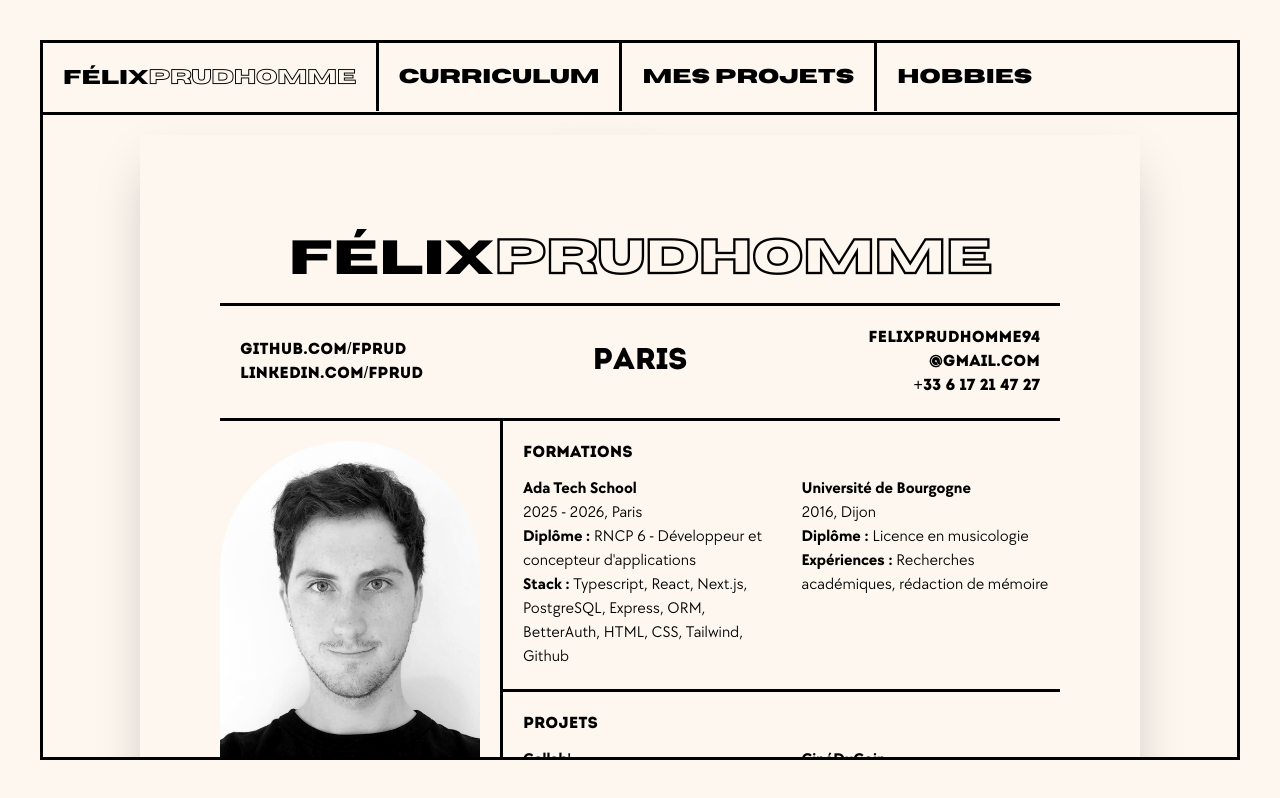
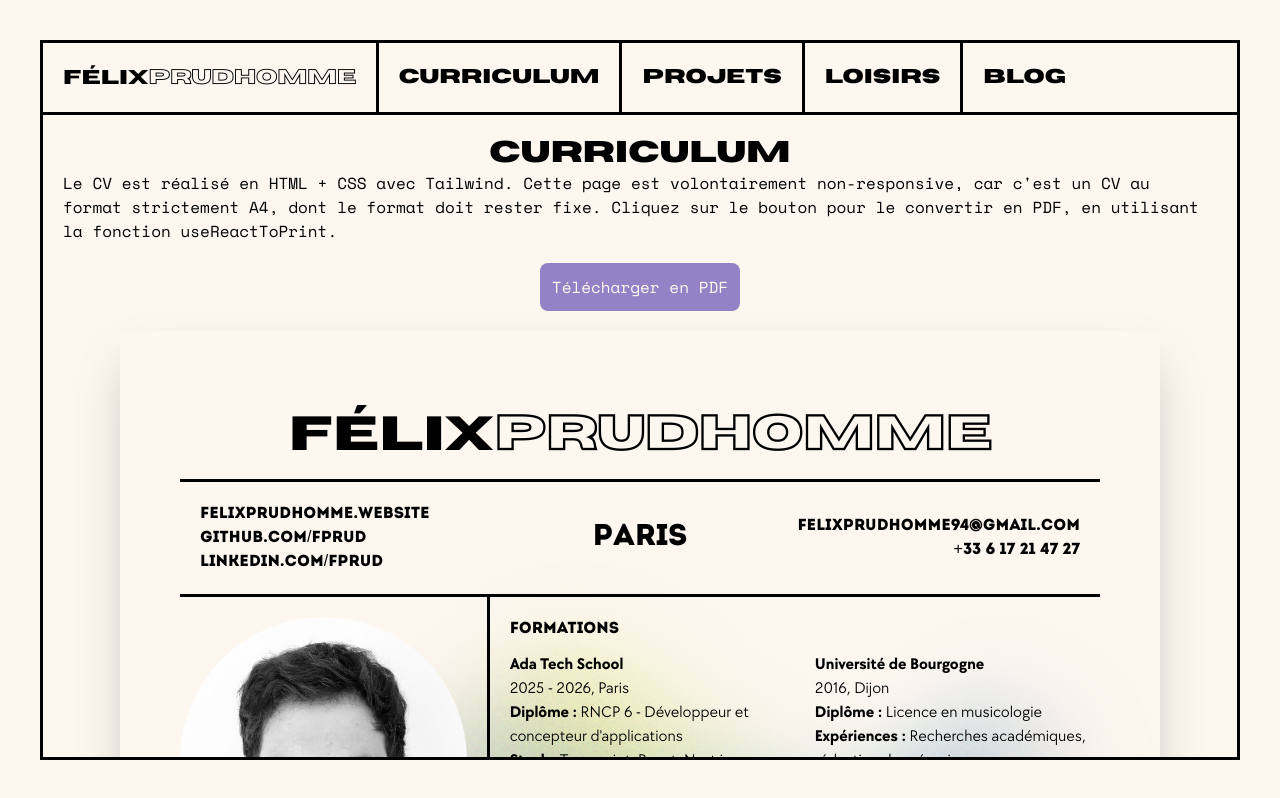
Before and after one commit to FPrud/portfolio, a Next.js app: page /curriculum in a window 1280 px wide. Built offline with nearby package versions, Linux system fonts and the light colour scheme.

Commit message:
update: CV

```diff
--- a/Components/Navbar.tsx
+++ b/Components/Navbar.tsx
@@ -26,28 +26,23 @@ export const Navbar = () => {
 
     return (
         <div id="navBar" className="flex border-b-3 overflow-auto text-xl">
-            <Link href="/">
-                <div className="p-5">
+            <Link href="/" className="p-5">
                     <h3>
                         <span className="Horizon">Félix</span>
                         <span className="HorizonOutlined font-black">Prudhomme</span>
                     </h3>
-                </div>
             </Link>
-            <Link href="/curriculum">
-                <div className="p-5 border-l-3">
+            <Link href="/curriculum"  className="p-5 border-l-3">
                     <h3 className="Horizon">Curriculum</h3>
-                </div>
             </Link>
-            <Link href="/projets">
-                <div className="p-5 border-l-3">
-                    <h3 className="Horizon">Mes&nbsp;projets</h3>
-                </div>
+            <Link href="/projets" className="p-5 border-l-3">
+                    <h3 className="Horizon">Projets</h3>
             </Link>
-            <Link href="/hobbies">
-                <div className="p-5 border-l-3">
-                    <h3 className="Horizon">hobbies</h3>
-                </div>
+            <Link href="/hobbies" className="p-5 border-l-3">
+                    <h3 className="Horizon">Loisirs</h3>
+            </Link>
+            <Link href="/blog" className="p-5 border-l-3">
+                    <h3 className="Horizon">Blog</h3>
             </Link>
         </div>
     );
--- a/app/curriculum/page.tsx
+++ b/app/curriculum/page.tsx
@@ -1,10 +1,48 @@
+"use client";
+
 import Link from "next/link";
+import { useRef } from "react";
+import { useReactToPrint } from "react-to-print";
 
 export default function curriculumPage() {
+  const cvRef = useRef<HTMLDivElement>(null);
+
+  const handleDownloadPDF = useReactToPrint({
+    contentRef: cvRef,
+    documentTitle: "CV_Felix_Prudhomme",
+    pageStyle: `
+      @page {
+        size: A4;
+        margin: 0;
+      }
+      @media print {
+        body {
+          -webkit-print-color-adjust: exact;
+          print-color-adjust: exact;
+        }
+
+        #CV {
+          box-shadow: none !important;
+          transform-origin: top left;
+          overflow: hidden;
+        }
+      }
+    `,
+  });
+
   return (
-    <main id="page entière" className="flex flex-1 flex-col p-5 bg-blob overflow-auto items-center">
+    <main id="page entière" className="flex flex-1 flex-col  w-full p-5 overflow-auto">
+      <h1 id="title" className="text-center Horizon text-3xl">Curriculum</h1>
+      <p id="presentation" className="pb-5" >Le CV est réalisé en HTML + CSS avec Tailwind. Cette page est volontairement non-responsive, car c'est un CV au format strictement A4, dont le format doit rester fixe. Cliquez sur le bouton pour le convertir en PDF, en utilisant la fonction useReactToPrint.</p>
+      <button
+        onClick={handleDownloadPDF}
+        className="mb-5 p-3 bg-(--color-accent) text-(--color-background) rounded-lg self-center"
+      >
+        Télécharger en PDF
+      </button>
 
-      <div id="CV" className="flex flex-col w-250 aspect-[1/1.414] bg-(--color-background) p-20 shadow-2xl">
+      <div className="flex justify-center min-w-fit">
+        <div ref={cvRef} id="CV" className="flex flex-col w-260 aspect-[1/1.414] bg-(--color-background) p-15 shadow-2xl bg-blob ">
 
           <div id="title" className="flex flex-wrap justify-center border-b-3">
             <h1 className="flex flex-wrap justify-center text-5xl break-all p-5">
@@ -16,8 +54,9 @@ export default function curriculumPage() {
           <div id="links" className="flex justify-between Intro items-center border-b-3 p-5">
 
             <div id="col-1" className="flex flex-col w-1/3 text-left text-wrap">
-            <Link href="https://github.com/FPrud" target="_blank">github.com/fprud</Link>
-            <Link href="https://www.linkedin.com/in/f%C3%A9lix-prudhomme-2767a6330/" target="_blank">linkedin.com/fprud</Link>
+              <Link href="https://felixprudhomme.website/" target="_blank">Felixprudhomme.website</Link>
+              <Link href="https://github.com/FPrud" target="_blank">Github.com/fprud</Link>
+              <Link href="https://www.linkedin.com/in/f%C3%A9lix-prudhomme-2767a6330/" target="_blank">Linkedin.com/fprud</Link>
             </div>
 
             <div id="col-2" className="flex flex-col w-1/3 text-3xl text-center">
@@ -45,7 +84,7 @@ export default function curriculumPage() {
                 </div>
                 <div id="jobSearch" className="pb-3 text-justify">
                   <p className="Intro">
-                  Développeur fullstack en recherche d’alter-<span>nance</span>  : 4j par semaine pendant 12 mois, à partir de mai 2026.
+                    Développeur fullstack en recherche d’alternance  : 4j par semaine pendant 12 mois, à partir de mai 2026.
                   </p>
                 </div>
                 <div id="shortBio" className="text-justify">
@@ -74,7 +113,7 @@ export default function curriculumPage() {
               </div>
 
               <div id="hobbies" className="pt-5 pr-5">
-              <h2 className="Intro pb-3">Loisirs</h2>
+                <h2 className="Intro">Loisirs</h2>
                 <ul className="Chocolates list-disc list-inside">
                   <li>Photographie argentique : développement et tirages manuels</li>
                   <li>Enregistrement de podcasts en mix</li>
@@ -134,8 +173,8 @@ export default function curriculumPage() {
                     <Link href="https://cineducoinadatechschool.vercel.app/" target="_blank"><h3 className="ChocolatesBold">CinéDuCoin</h3></Link>
                     <p className="Chocolates text-justify">
                       Paris, 2025
-                    <br />Application permettant de trouver tous les cinémas se trouvant aux alentours, avec une recherche par adresse et un paramètre ajustable de distance.
-                    <br /><span className="ChocolatesBold">Features :</span> Fetch de deux APIs en chaîne, auto-complétion de recherche, calcul de distance par coordonnées géoloc.
+                      <br />une application permettant de trouver tous les cinémas se trouvant aux alentours, avec une recherche par adresse et un paramètre ajustable de distance.
+                      <br /><span className="ChocolatesBold">Features :</span> Fetch de deux APIs en chaîne, auto-complétion de recherche, calcul de distance par coordonnées géolocalisées.
                       <br /><span className="ChocolatesBold">Stack :</span> HTML, CSS, Javascript
                       <br /><Link href="https://github.com/FPrud/collab-1.0" target="_blank" className="ChocolatesBold">Voir le projet sur Github</Link>
                       <br /><Link href="https://collab-1-0.vercel.app/" target="_blank" className="ChocolatesBold">Voir le projet déployé</Link>
@@ -173,6 +212,7 @@ export default function curriculumPage() {
             </div>
           </div>
         </div>
+      </div>
 
       <img src="/star.svg" alt="déco étoile" className="h-20 mt-5 self-center" />
     </main >
--- a/package.json
+++ b/package.json
@@ -11,7 +11,8 @@
   "dependencies": {
     "next": "16.1.6",
     "react": "19.2.3",
-    "react-dom": "19.2.3"
+    "react-dom": "19.2.3",
+    "react-to-print": "^3.2.0"
   },
   "devDependencies": {
     "@tailwindcss/postcss": "^4",
```
Also changed, not shown: app/page.tsx (+2 -2 lines), app/blog/page.tsx (added), 1 other file (tests, documents, lock files or other folders). Lines whose indentation alone changed are shown as unchanged.
